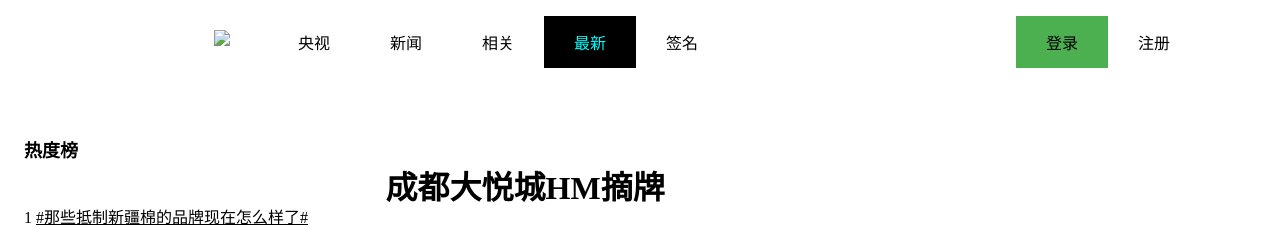
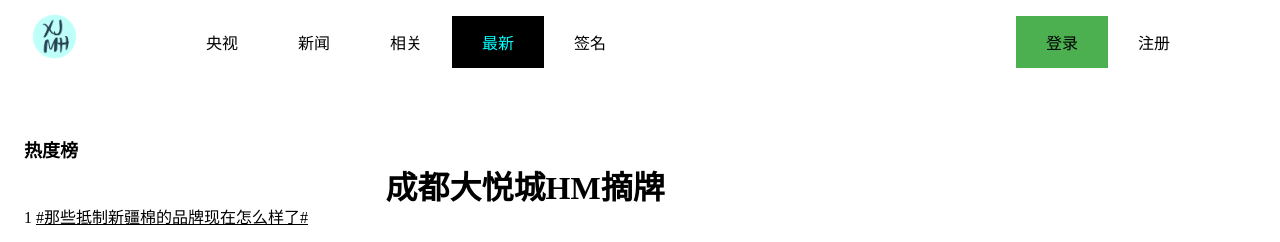
Before and after one commit to Lemouie/XJMH, a plain HTML site: page 最新/最新_2.html in a window 1280 px wide. Shown: the top 242 px of the page. Drawn offline with Linux system fonts and the light colour scheme.

Commit message:
Add files via upload

```diff
--- a/最新/最新_2.html
+++ b/最新/最新_2.html
@@ -24,27 +24,33 @@
     <link href="../xjm.css" rel="stylesheet" type="text/css" />
 
     <div class="topnav">
+        <div class="lefttop">
+
+            <a id="logo" alt="logo" href="../index.html"><img src="../resource/XJMH_icon.png" /></a>
+
+        </div>
+        <div class="righttop">
             <ul>
-            <li><a href="../index.html"><img src="../resource/XJMH_icon.png/" /></a></li>
-            <li><a href="../央视.html">央视</a></li>
-            <li><a href="../新闻.html">新闻</a></li>
-            <li><a href="../相关.html">相关</a></li>
+                <li><a target="_blank" href="../央视.html">央视</a></li>
+                <li><a target="_blank" href="../新闻.html">新闻</a></li>
+                <li><a target="_blank" href="../相关.html">相关</a></li>
                 <li><a style="background-color: #000000; color: #00ffff;" href="../最新.html">最新</a></li>
-            <li><a href="../签名.html">签名</a></li>
+                <li><a target="_blank" href="../签名.html">签名</a></li>
 
                 <li style="float:right"><a href="#about">注册</a></li>
                 <li style="float:right"><a class="active" href="#about">登录</a></li>
 
             </ul>
         </div>
+    </div>
     <div class="body">
         <div class="column">
             <div class="leftcolumn">
                 <dl>
                     <dt style="font-size:large; font-weight:600">热度榜<br /><br /><br /></dt>
-                    <dd>1 <a  href="../最新.html">#那些抵制新疆棉的品牌现在怎么样了#<br /><br /></a></dd>
-                    <dd>2 <a  style="color:#cc00ff" href="最新_2.html">#成都大悦城HM摘牌#<br /><br /></a></dd>
-                    <dd>3 <a  href="最新_3.html">#焦作H&M现状#<br /><br /></a></dd>
+                    <dd>1 <a href="../最新.html">#那些抵制新疆棉的品牌现在怎么样了#<br /><br /></a></dd>
+                    <dd>2 <a style="color:#cc00ff" href="最新_2.html">#成都大悦城HM摘牌#<br /><br /></a></dd>
+                    <dd>3 <a href="最新_3.html">#焦作H&M现状#<br /><br /></a></dd>
                 </dl>
             </div>
             <div class="rightcolumn">
```
Also changed, not shown: 最新/最新_3.html (+16 -10 lines). Lines whose indentation alone changed are shown as unchanged.
